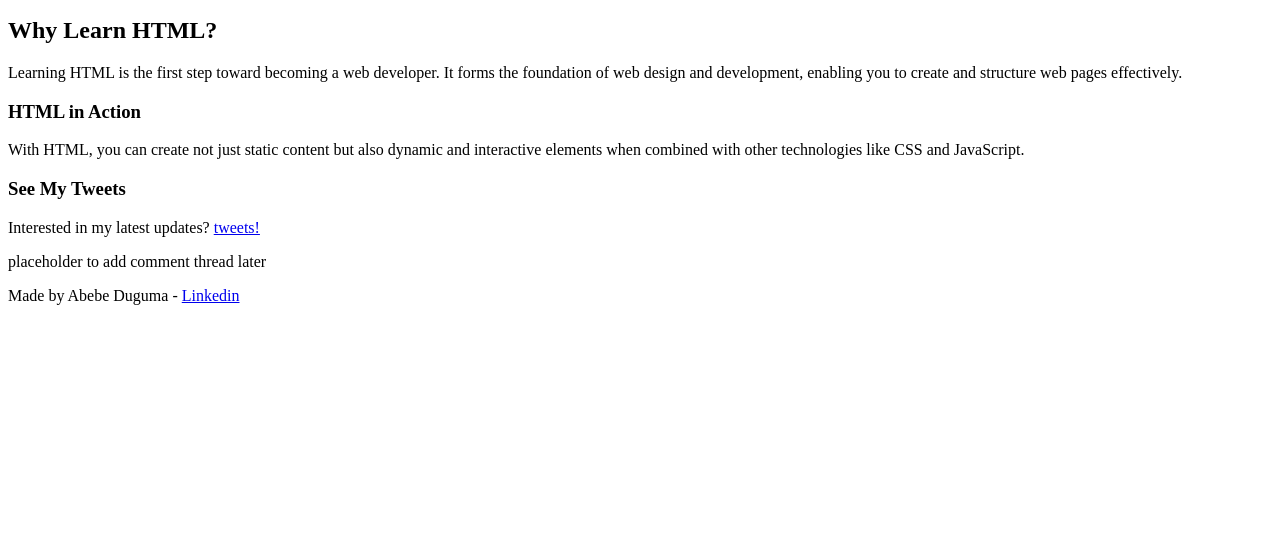
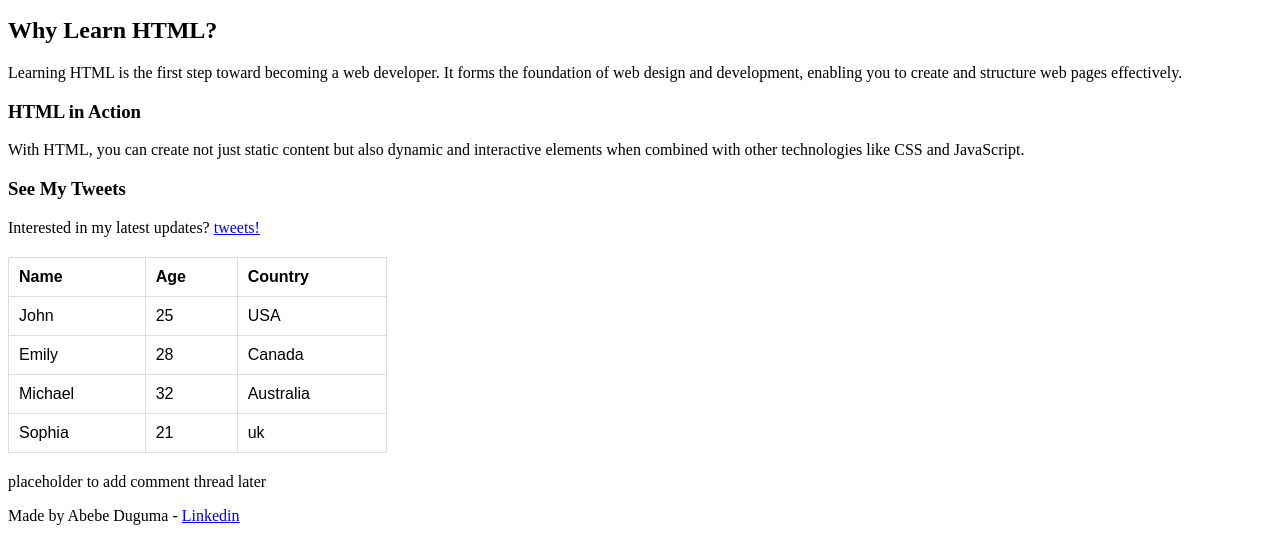
Before and after one commit to codingaday/My_First_Portfolio, a plain HTML site: page html_basic/index.html in a window 1280 px wide. Shown: the part 467-1008 px from the top of the page. Before the commit the page ends 800 px from the top, so only its background shows below. Drawn offline with Linux system fonts and the light colour scheme.

Commit message:
table added

```diff
--- a/html_basic/index.html
+++ b/html_basic/index.html
@@ -4,6 +4,26 @@
     <meta charset="UTF-8" />
     <meta name="viewport" content="width=device-width, initial-scale=1.0" />
     <title>HTML Basics</title>
+    <style>
+      table {
+        width: 30%;
+        border-collapse: collapse; /*To  merge cell borders to avoid double lines */
+        margin: 20px 0;
+        font-family: Arial, sans-serif;
+        font-size: 16px;
+      }
+
+      th,
+      td {
+        border: 1px solid #ddd;
+        padding: 10px;
+        text-align: left;
+      }
+
+      th {
+        font-weight: bold;
+      }
+    </style>
   </head>
   <body>
     <header>
@@ -62,6 +82,38 @@
           Interested in my latest updates?
           <a href="tweets.html">tweets!</a>
         </p>
+
+        <table>
+          <thead>
+            <tr>
+              <th>Name</th>
+              <th>Age</th>
+              <th>Country</th>
+            </tr>
+          </thead>
+          <tbody>
+            <tr>
+              <td>John</td>
+              <td>25</td>
+              <td>USA</td>
+            </tr>
+            <tr>
+              <td>Emily</td>
+              <td>28</td>
+              <td>Canada</td>
+            </tr>
+            <tr>
+              <td>Michael</td>
+              <td>32</td>
+              <td>Australia</td>
+            </tr>
+            <tr>
+              <td>Sophia</td>
+              <td>21</td>
+              <td>uk</td>
+            </tr>
+          </tbody>
+        </table>
       </article>
       <aside><p>placeholder to add comment thread later</p></aside>
     </main>
```
